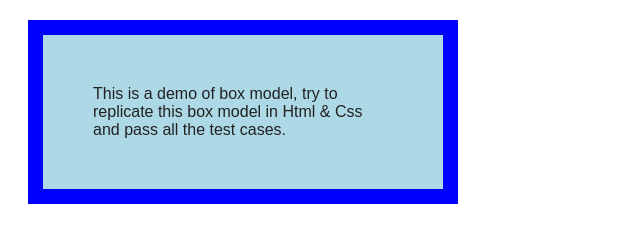
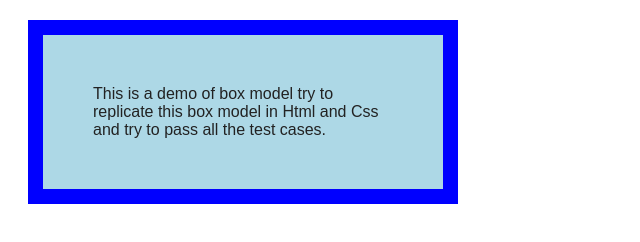
Before and after one commit to acciojob/css-box-model-zapshooter, a website: page main.html in a window 1280 px wide. Shown: the full height of the page, 0-640 px from the left. Drawn offline with Linux system fonts and the light colour scheme.

Commit message:
created a submission

```diff
--- a/main.html
+++ b/main.html
@@ -16,7 +16,7 @@
     font-size: 1em;
     color: #222;"
   >
-    This is a demo of box model, try to replicate this box model in Html &amp; Css and pass all the test cases.
+    This is a demo of box model try to replicate this box model in Html and Css and try to pass all the test cases.
   </div>
 </body>
 </html>
```
